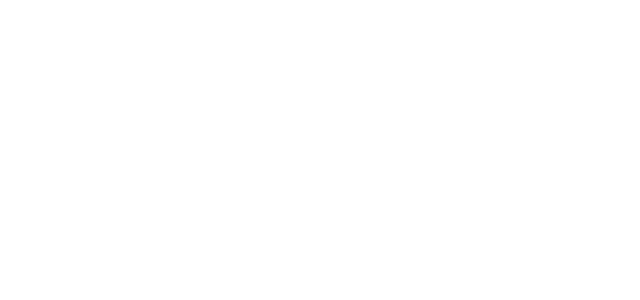
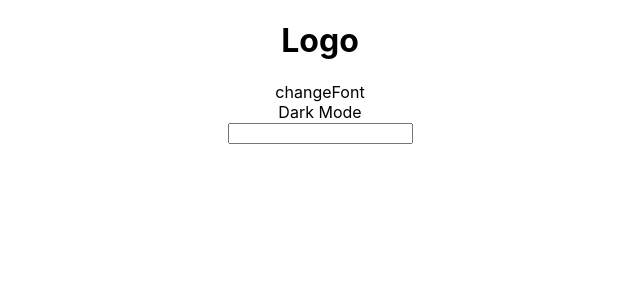
Before and after one commit to Sleepyhead29/dictionary-React, a React (Create React App) app: page / in a window 1280 px wide. Shown: the top 300 px of the page, without its empty margins (320-960 px from the left). Built offline with nearby package versions, Linux system fonts and the light colour scheme; the HTML template or start-up script is replaced by a standard one.

Commit message:
Created header with no styles

```diff
--- a/src/App.jsx
+++ b/src/App.jsx
@@ -3,7 +3,17 @@
 function App() {
   return (
     <div className="App">
+    <header>
+      <h1>Logo</h1>
+      <div className="displayOptions">
+        <div className="textFont">changeFont</div>
+        <div className="appearence">Dark Mode</div>
+      </div>
+      <form action="GET">
+        <input type="text" />
+      </form>
 
+    </header>
     </div>
   );
 }
```
